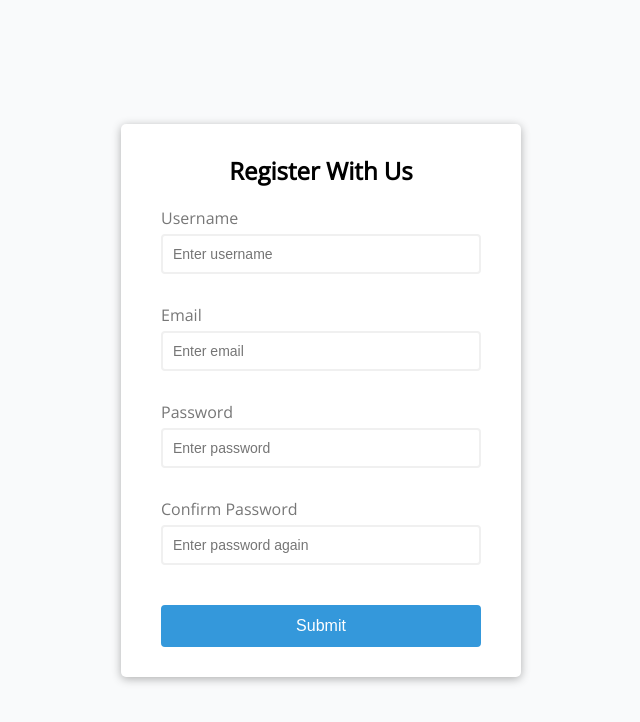
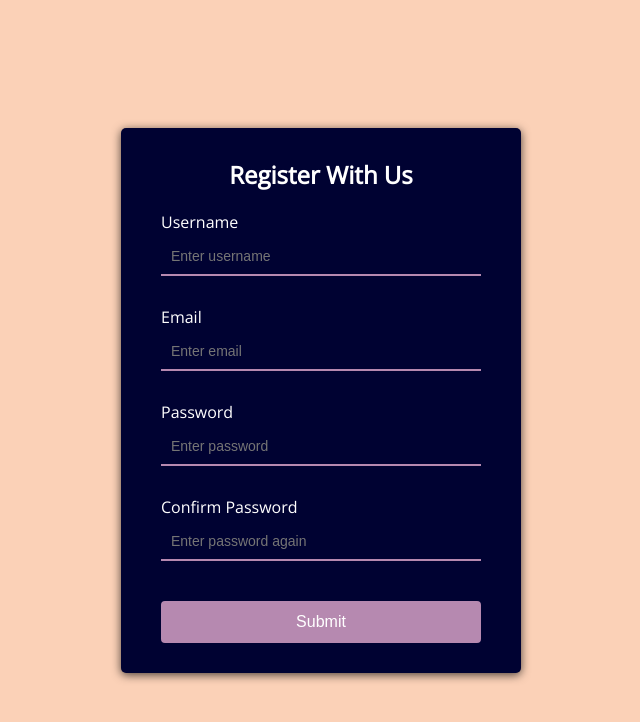
Before and after one commit to Kadiraliyev/intro-project_form-validator, a plain HTML site: page index.html in a window 1280 px wide. Shown: the whole page, without its empty margins (319-959 px from the left). Drawn offline with nearby package versions, Linux system fonts and the light colour scheme.

Commit message:
some changes to the styles and added an attribute 'autocomlete' for the form

```diff
--- a/index.html
+++ b/index.html
@@ -9,21 +9,21 @@
   </head>
   <body>
     <div class="container">
-      <form id="form" class="form">
+      <form id="form" class="form" autocomplete="off">
         <h2>Register With Us</h2>
         <div class="form-control">
           <label for="username">Username</label>
-          <input type="text" id="username" placeholder="Enter username" />
+          <input type="text" id="username" placeholder="Enter username" autocomplete="false" />
           <small>Error message</small>
         </div>
         <div class="form-control">
           <label for="email">Email</label>
-          <input type="text" id="email" placeholder="Enter email" />
+          <input type="text" id="email" placeholder="Enter email" autocomplete="false" />
           <small>Error message</small>
         </div>
         <div class="form-control">
           <label for="password">Password</label>
-          <input type="password" id="password" placeholder="Enter password" />
+          <input type="password" id="password" placeholder="Enter password" autocomplete="false" />
           <small>Error message</small>
         </div>
         <div class="form-control">
@@ -32,6 +32,7 @@
             type="password"
             id="password2"
             placeholder="Enter password again"
+            autocomplete="false"
           />
           <small>Error message</small>
         </div>
--- a/style.css
+++ b/style.css
@@ -1,8 +1,8 @@
 @import url('https://fonts.googleapis.com/css?family=Open+Sans&display=swap');
 
 :root {
-  --success-color: #2ecc71;
-  --error-color: #e74c3c;
+  --success-color: #146c39;
+  --error-color: #c01010;
 }
 
 * {
@@ -10,7 +10,7 @@
 }
 
 body {
-  background-color: #f9fafb;
+  background-color: #fbd1b7;
   font-family: 'Open Sans', sans-serif;
   display: flex;
   align-items: center;
@@ -19,16 +19,22 @@ body {
   margin: 0;
 }
 
+input {
+  background-color: #000232;
+  color: #fff;
+}
+
 .container {
-  background-color: #fff;
+  background-color: #000232;
   border-radius: 5px;
-  box-shadow: 0 2px 10px rgba(0, 0, 0, 0.3);
+  box-shadow: 0 2px 10px rgba(0, 0, 0, 0.7);
   width: 400px;
 }
 
 h2 {
   text-align: center;
   margin: 0 0 20px;
+  color: #fff;
 }
 
 .form {
@@ -42,14 +48,15 @@ h2 {
 }
 
 .form-control label {
-  color: #777;
+  color: #fff;
   display: block;
   margin-bottom: 5px;
 }
 
 .form-control input {
-  border: 2px solid #f0f0f0;
-  border-radius: 4px;
+  border: none;
+  border-bottom: 2px solid #b689b0;
+  /* border-radius: 4px; */
   display: block;
   width: 100%;
   padding: 10px;
@@ -58,7 +65,7 @@ h2 {
 
 .form-control input:focus {
   outline: 0;
-  border-color: #777;
+  border-color: #9b7496;
 }
 
 .form-control.success input {
@@ -83,8 +90,8 @@ h2 {
 
 .form button {
   cursor: pointer;
-  background-color: #3498db;
-  border: 2px solid #3498db;
+  background-color: #b689b0;
+  border: 2px solid #b689b0;
   border-radius: 4px;
   color: #fff;
   display: block;
@@ -93,3 +100,12 @@ h2 {
   margin-top: 20px;
   width: 100%;
 }
+
+/* Change the white to any color */
+input:-webkit-autofill,
+input:-webkit-autofill:hover,
+input:-webkit-autofill:focus,
+input:-webkit-autofill:active
+{
+ -webkit-box-shadow: 0 0 0 30px #000232 inset !important;
+}
```
